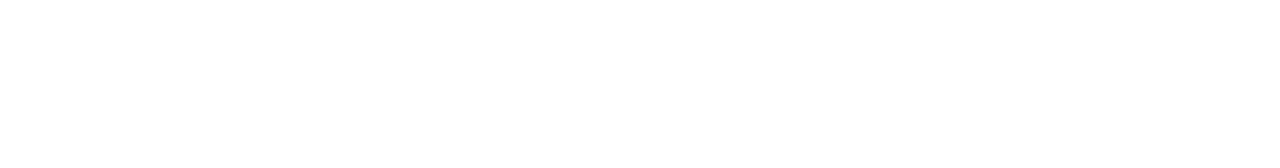
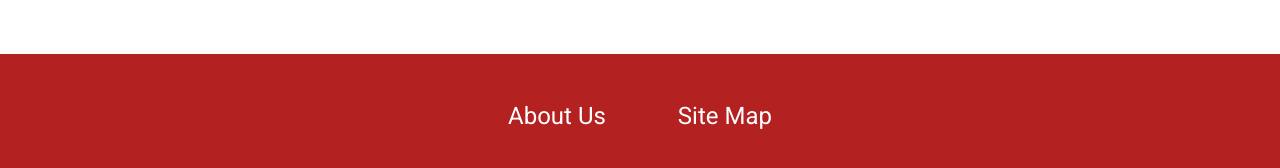
Before and after one commit to blbarr01/EnglishLearningInitiative, an Angular app in the folder ELLI/: page /game in a window 1280 px wide. Shown: the part 610-778 px from the top of the page. Built offline with nearby package versions, Linux system fonts and the light colour scheme.

Commit message:
feature: site banner made

```diff
--- a/ELLI/src/app/app.component.css
+++ b/ELLI/src/app/app.component.css
@@ -46,3 +46,19 @@
     text-align: center;
     /* border: 2px solid magenta; */
   }
+
+  #main-site-footer{
+    width:100vw;
+    background-color: var(--matador-red);
+    position: fixed;
+    bottom: 0;
+    color:var(--matador-white);
+  }
+
+  .footer-text{
+    font-size: 1.5rem;
+    padding: 1.5em;
+  }
+  .footer-text:hover{
+    border-bottom: 2px solid var(--matador-white);
+  }
--- a/ELLI/src/app/app.component.html
+++ b/ELLI/src/app/app.component.html
@@ -6,3 +6,10 @@
     </div>
 </header>
 <router-outlet></router-outlet>
+<footer id="main-site-footer">
+    <div class="container mx-auto p-4 flex justify-center">
+        <p class="footer-text inline">About Us</p>
+        <p class="footer-text inline">Site Map</p>
+    </div>
+
+</footer>
```
